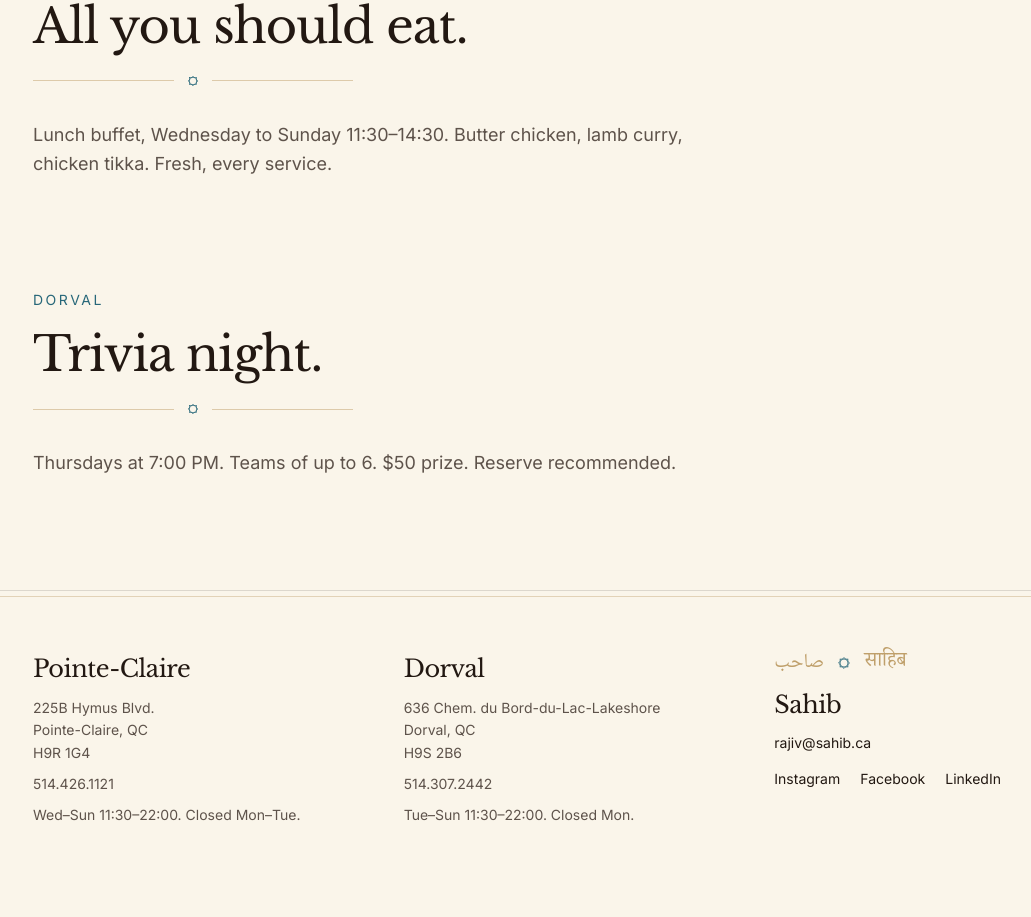
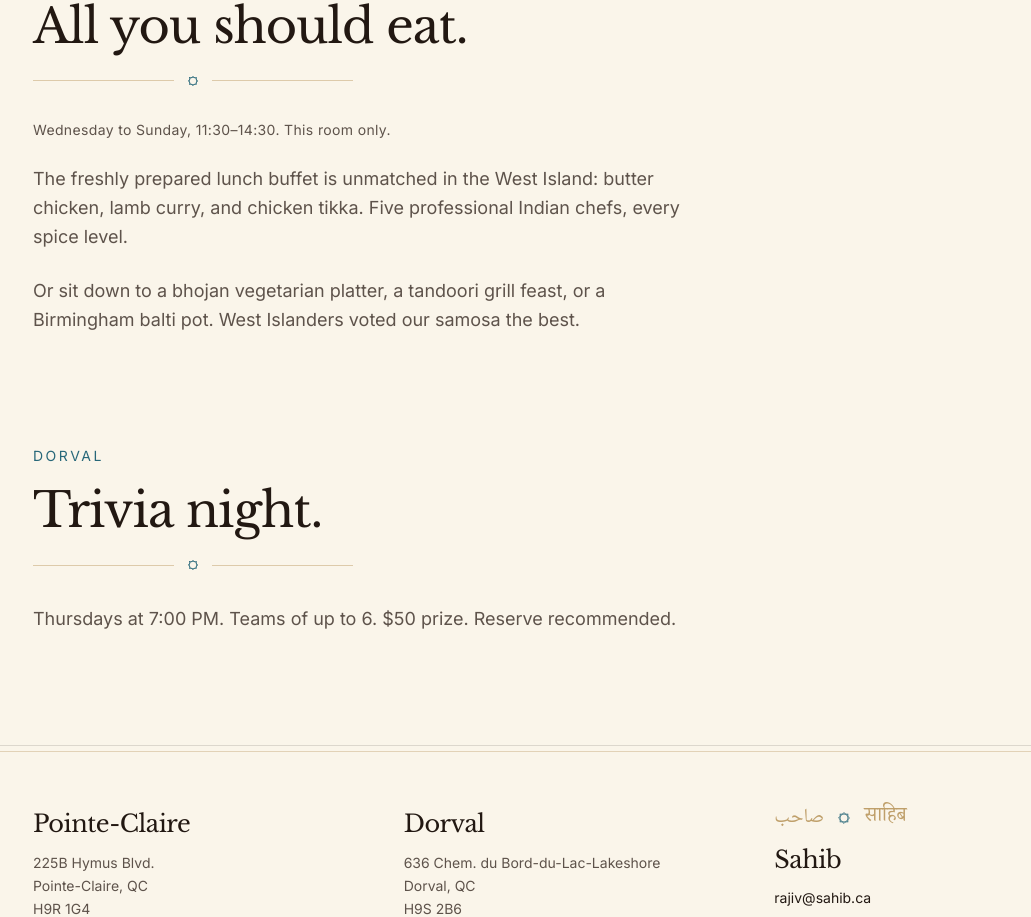
Before and after one commit to brandonlacoste9-tech/sahib, a Next.js app: page /en in a window 1280 px wide. Shown: the part 1560-2477 px from the top of the page, without its empty margins (71-1102 px from the left). Before the commit the page ends 2442 px from the top, so only its background shows below. Built offline with nearby package versions, Linux system fonts and the light colour scheme.

Commit message:
feat: use the full All you should eat buffet copy on home and About

```diff
--- a/messages/en.json
+++ b/messages/en.json
@@ -22,7 +22,9 @@
     "buffet": "Buffet lunch, Pointe-Claire only, Wednesday to Sunday 11:30–14:30.",
     "buffetKicker": "Pointe-Claire",
     "buffetTitle": "All you should eat.",
-    "buffetBody": "Lunch buffet, Wednesday to Sunday 11:30–14:30. Butter chicken, lamb curry, chicken tikka. Fresh, every service.",
+    "buffetHours": "Wednesday to Sunday, 11:30–14:30. This room only.",
+    "buffetBody": "The freshly prepared lunch buffet is unmatched in the West Island: butter chicken, lamb curry, and chicken tikka. Five professional Indian chefs, every spice level.",
+    "buffetMore": "Or sit down to a bhojan vegetarian platter, a tandoori grill feast, or a Birmingham balti pot. West Islanders voted our samosa the best.",
     "houseKicker": "Independent",
     "houseTitle": "Since 2003.",
     "house": "Tandoor, balti pot, and a British-style Indian pub in both rooms — Taj Mahal and Cobra on tap. West Islanders voted our samosa the best.",
@@ -37,8 +39,8 @@
     "lead": "Two rooms on the West Island. Independent since 2003.",
     "kitchenTitle": "The kitchen",
     "kitchen": "Professional Indian chefs cook to every spice level. Lean, fat-free tandoori. Gluten-free choices. A vegetarian spread that is a menu, not an afterthought. Bhojan platters, tandoori grill feasts, and balti pots from the Birmingham tradition. West Islanders voted our samosa the best.",
-    "buffetTitle": "Buffet lunch",
-    "buffet": "Pointe-Claire only. Freshly prepared, and still the one guests name first: butter chicken, lamb curry, chicken tikka.",
+    "buffetTitle": "All you should eat",
+    "buffet": "Pointe-Claire only, Wednesday to Sunday 11:30–14:30. Freshly prepared: butter chicken, lamb curry, chicken tikka. Five professional Indian chefs, every spice level.",
     "pubTitle": "The pub",
     "pub": "A British-style Indian pub in both rooms. Taj Mahal and Cobra on tap, with Guinness, Bass, and Newcastle. Domestic bottles and a long wine list. Weekday happy hour. Four large screens. Thursday trivia at Dorval.",
     "visitTitle": "How to come",
--- a/messages/fr.json
+++ b/messages/fr.json
@@ -22,7 +22,9 @@
     "buffet": "Buffet du midi, Pointe-Claire seulement, mercredi au dimanche 11 h 30–14 h 30.",
     "buffetKicker": "Pointe-Claire",
     "buffetTitle": "All you should eat.",
-    "buffetBody": "Buffet du midi, mercredi au dimanche 11 h 30–14 h 30. Butter chicken, curry d'agneau, chicken tikka. Préparé à neuf, à chaque service.",
+    "buffetHours": "Mercredi au dimanche, 11 h 30–14 h 30. Cette salle seulement.",
+    "buffetBody": "Le buffet du midi, préparé à neuf, n'a pas d'égal sur le West Island : butter chicken, curry d'agneau, chicken tikka. Cinq chefs indiens professionnels, à tous les niveaux de piment.",
+    "buffetMore": "Ou un plateau bhojan, un festin tandoor, un balti de Birmingham. Les West Islanders ont voté notre samosa le meilleur.",
     "houseKicker": "Indépendant",
     "houseTitle": "Depuis 2003.",
     "house": "Tandoor, balti, et un pub indien à l'anglaise dans les deux salles — Taj Mahal et Cobra à la pression. Les West Islanders ont voté notre samosa le meilleur.",
@@ -37,8 +39,8 @@
     "lead": "Deux salles sur le West Island. Indépendant depuis 2003.",
     "kitchenTitle": "La cuisine",
     "kitchen": "Des chefs indiens professionnels, à tous les niveaux de piment. Tandoori maigre, sans gras. Choix sans gluten. Un volet végétarien qui est un menu, pas une concession. Plateaux bhojan, grillades tandoor, et balti de Birmingham. Les West Islanders ont voté notre samosa le meilleur.",
-    "buffetTitle": "Buffet du midi",
-    "buffet": "Pointe-Claire seulement. Préparé à neuf, celui que les habitués nomment en premier : butter chicken, curry d'agneau, chicken tikka.",
+    "buffetTitle": "All you should eat",
+    "buffet": "Pointe-Claire seulement, mercredi au dimanche 11 h 30–14 h 30. Préparé à neuf : butter chicken, curry d'agneau, chicken tikka. Cinq chefs indiens professionnels, à tous les niveaux de piment.",
     "pubTitle": "Le pub",
     "pub": "Un pub indien à l'anglaise dans les deux salles. Taj Mahal et Cobra à la pression, avec Guinness, Bass et Newcastle. Bouteilles locales et une longue carte des vins. 5 à 7 en semaine. Quatre grands écrans. Trivia le jeudi à Dorval.",
     "visitTitle": "Nous rejoindre",
--- a/messages/hi.json
+++ b/messages/hi.json
@@ -22,7 +22,9 @@
     "buffet": "बफ़ेट लंच, केवल प्वाइंट-क्लेयर, बुध से रवि 11:30–14:30।",
     "buffetKicker": "प्वाइंट-क्लेयर",
     "buffetTitle": "All you should eat.",
-    "buffetBody": "बफ़ेट लंच, बुध से रवि 11:30–14:30। बटर चिकन, भेड़ करी, चिकन टिक्का। हर सेवा ताज़ा।",
+    "buffetHours": "बुध से रवि, 11:30–14:30। केवल यही कमरा।",
+    "buffetBody": "ताज़ा तैयार लंच बफ़ेट वेस्ट आइलैंड में बेजोड़ है: बटर चिकन, भेड़ करी, चिकन टिक्का। पाँच पेशेवर भारतीय शेफ, हर मसाले के स्तर पर।",
+    "buffetMore": "या भोजन शाकाहारी थाली, तंदूरी ग्रिल, बर्मिंघम बाल्टी। वेस्ट आइलैंड वालों ने हमारे समोसे को सर्वश्रेष्ठ चुना।",
     "houseKicker": "स्वतंत्र",
     "houseTitle": "2003 से।",
     "house": "तंदूर, बाल्टी पॉट, और दोनों कमरों में ब्रिटिश-शैली का भारतीय पब — टैप पर ताज महल और कोबरा। वेस्ट आइलैंड वालों ने हमारे समोसे को सर्वश्रेष्ठ चुना।",
@@ -37,8 +39,8 @@
     "lead": "वेस्ट आइलैंड पर दो कमरे। 2003 से स्वतंत्र।",
     "kitchenTitle": "रसोई",
     "kitchen": "पेशेवर भारतीय शेफ हर मसाले के स्तर पर पकाते हैं। कम वसा वाला तंदूरी। ग्लूटेन-मुक्त विकल्प। शाकाहारी मेनू एक पूरा मेनू है, समझौता नहीं। भोजन थाली, तंदूरी ग्रिल, और बर्मिंघम की बाल्टी। वेस्ट आइलैंड वालों ने हमारे समोसे को सर्वश्रेष्ठ चुना।",
-    "buffetTitle": "बफ़ेट लंच",
-    "buffet": "केवल प्वाइंट-क्लेयर। रोज़ ताज़ा — मेहमान पहले यही नाम लेते हैं: बटर चिकन, भेड़ करी, चिकन टिक्का।",
+    "buffetTitle": "All you should eat",
+    "buffet": "केवल प्वाइंट-क्लेयर, बुध से रवि 11:30–14:30। ताज़ा: बटर चिकन, भेड़ करी, चिकन टिक्का। पाँच पेशेवर भारतीय शेफ, हर मसाले के स्तर पर।",
     "pubTitle": "पब",
     "pub": "दोनों कमरों में ब्रिटिश-शैली का भारतीय पब। टैप पर ताज महल और कोबरा, साथ में गिनीज, बास और न्यूकैसल। बोतल वाली बीयर और लंबी वाइन सूची। सप्ताह के दिनों हैप्पी आवर। चार बड़ी स्क्रीन। गुरुवार को डोरवाल में ट्रिविया।",
     "visitTitle": "आना",
--- a/src/app/[locale]/page.tsx
+++ b/src/app/[locale]/page.tsx
@@ -98,8 +98,14 @@
         <div className="mt-6">
           <SectionRule />
         </div>
-        <p className="mt-8 max-w-2xl text-lg leading-relaxed text-muted">
+        <p className="mt-8 max-w-2xl text-sm tracking-wide text-muted">
+          {t('buffetHours')}
+        </p>
+        <p className="mt-6 max-w-2xl text-lg leading-relaxed text-muted">
           {t('buffetBody')}
+        </p>
+        <p className="mt-6 max-w-2xl text-lg leading-relaxed text-muted">
+          {t('buffetMore')}
         </p>
       </section>
       <section className="mx-auto max-w-[1120px] px-6 pb-20 md:pb-28">
```
